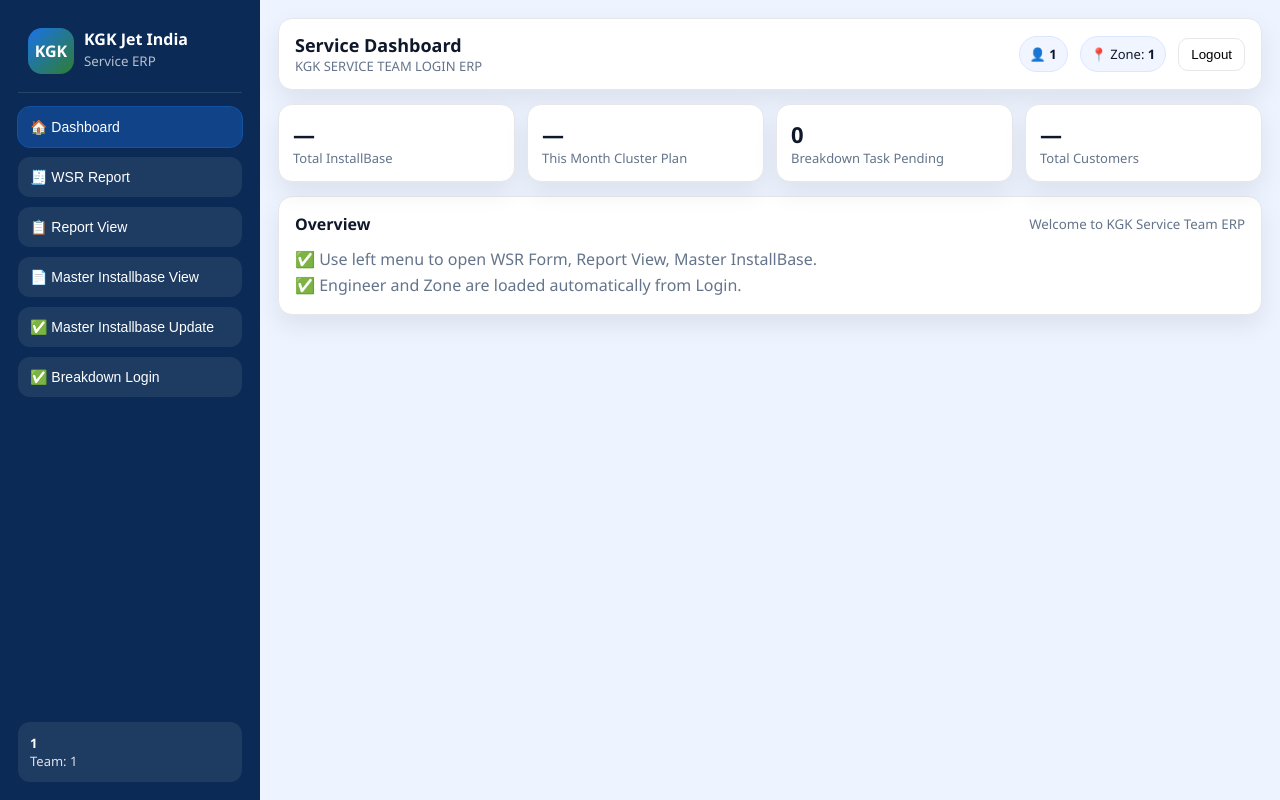
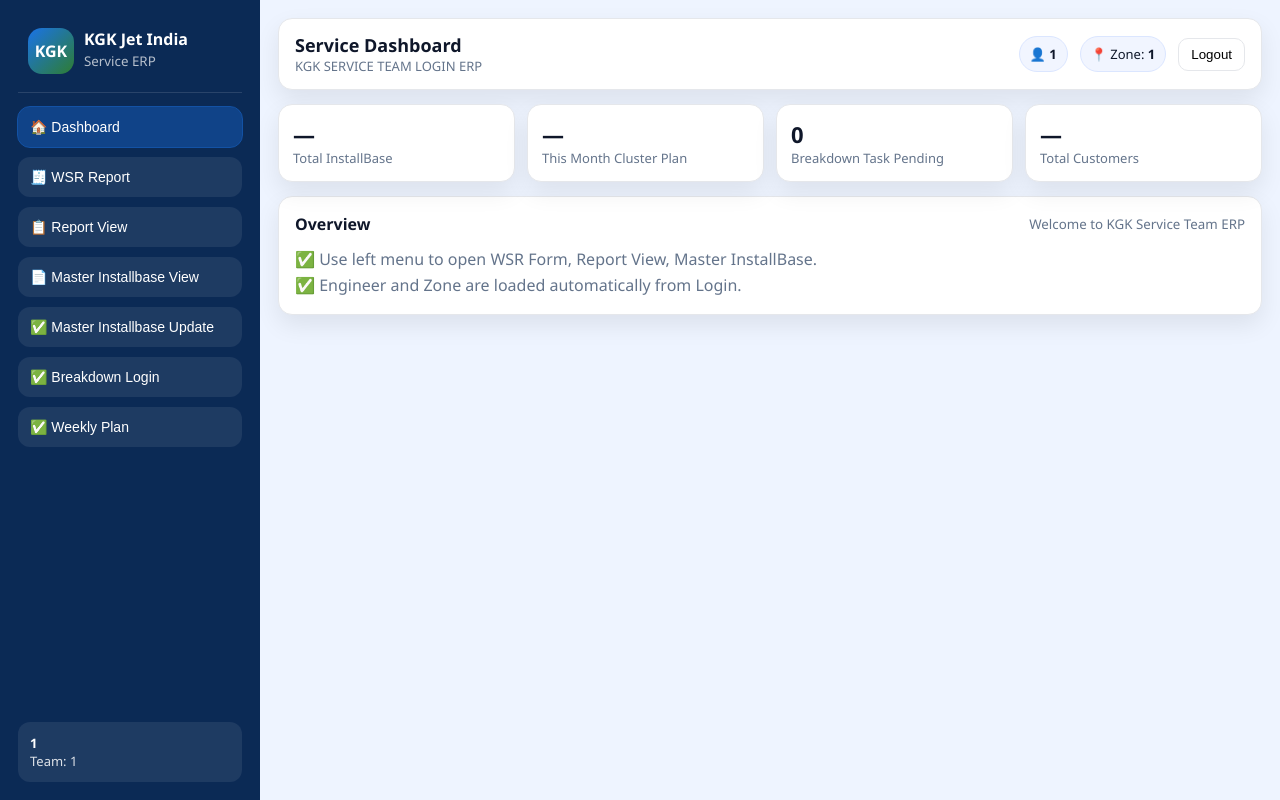
Before and after one commit to supankharikap/ServiceTeam, a Flask app: page /dashboard in a window 1280 px wide. Run offline with Flask 3, Linux system fonts and the light colour scheme; the visitor is signed in with stand-in values (Sample User, id 1); data that the repository does not hold is empty.

Commit message:
Update UI

```diff
--- a/app.py
+++ b/app.py
@@ -20,7 +20,7 @@
     return v
 
 def get_conn():
-    server = _must_env("AZURE_SQL_SERVER")   # e.g. kgkerpdb-1.database.windows.net
+    server = _must_env("AZURE_SQL_SERVER")   # e.g. kgkerpdb.database.windows.net
     db     = _must_env("AZURE_SQL_DB")       # e.g. kgkerdb
     user   = _must_env("AZURE_SQL_USER")
     pwd    = _must_env("AZURE_SQL_PASSWORD")
--- a/templates/dashboard.html
+++ b/templates/dashboard.html
@@ -106,7 +106,8 @@
         <button id="btnReport" onclick="showSection('reportSection', this); loadReport();">📋 Report View</button>
         <button id="btnMaster" onclick="showSection('masterSection', this); openMaster();">📄 Master Installbase View</button>
         <button id="btnMaster" onclick="showSection('masterSection', this); openMaster();">✅ Master Installbase Update</button>
-         <button id="btnMaster" onclick="showSection('masterSection', this); openMaster();">✅ Breakdown Login</button>
+        <button id="btnMaster" onclick="showSection('masterSection', this); openMaster();">✅ Breakdown Login</button>
+        <button id="btnMaster" onclick="showSection('masterSection', this); openMaster();">✅ Weekly Plan</button>
       </div>
 
       <div class="sidebarFooter">
```
